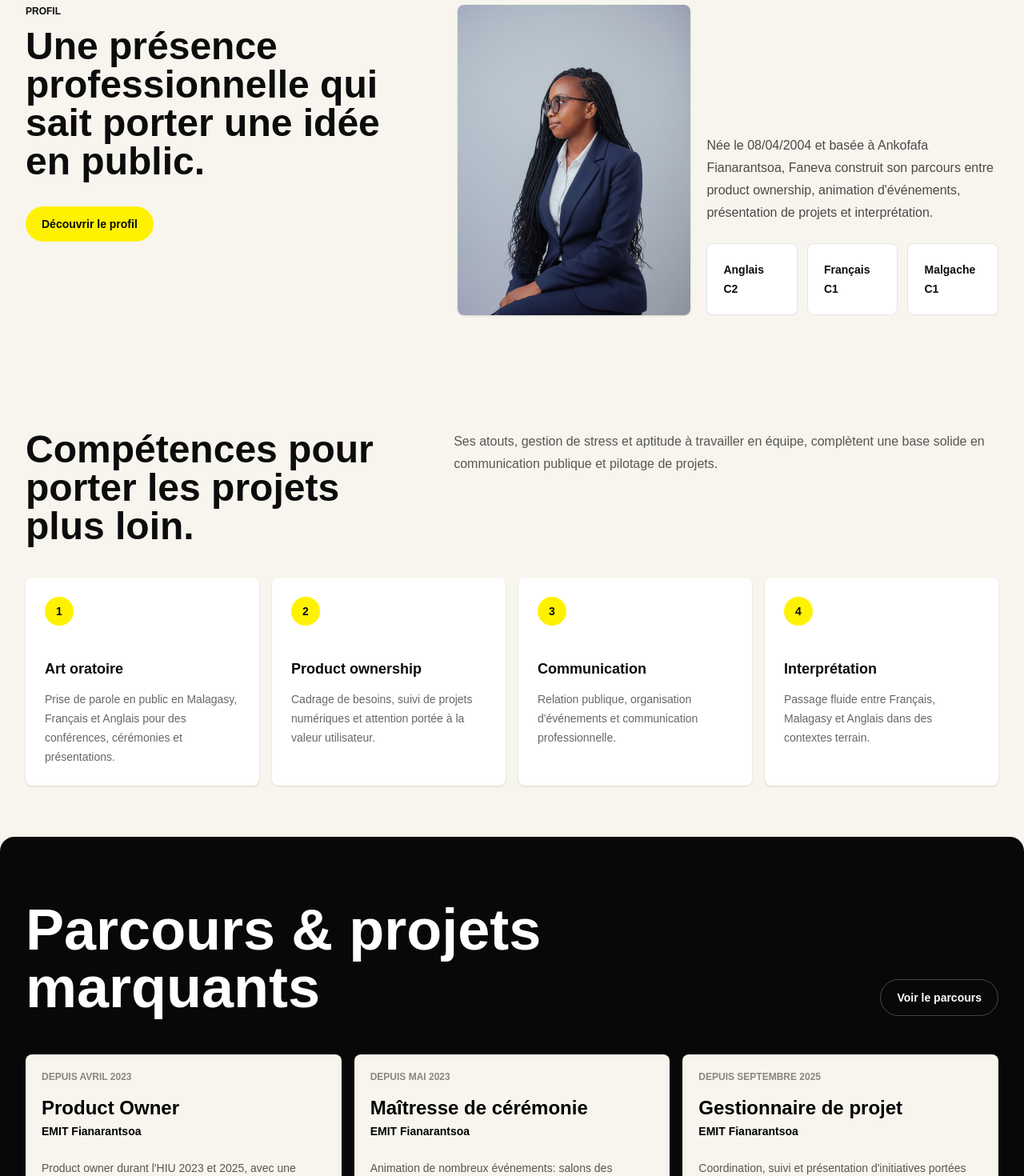
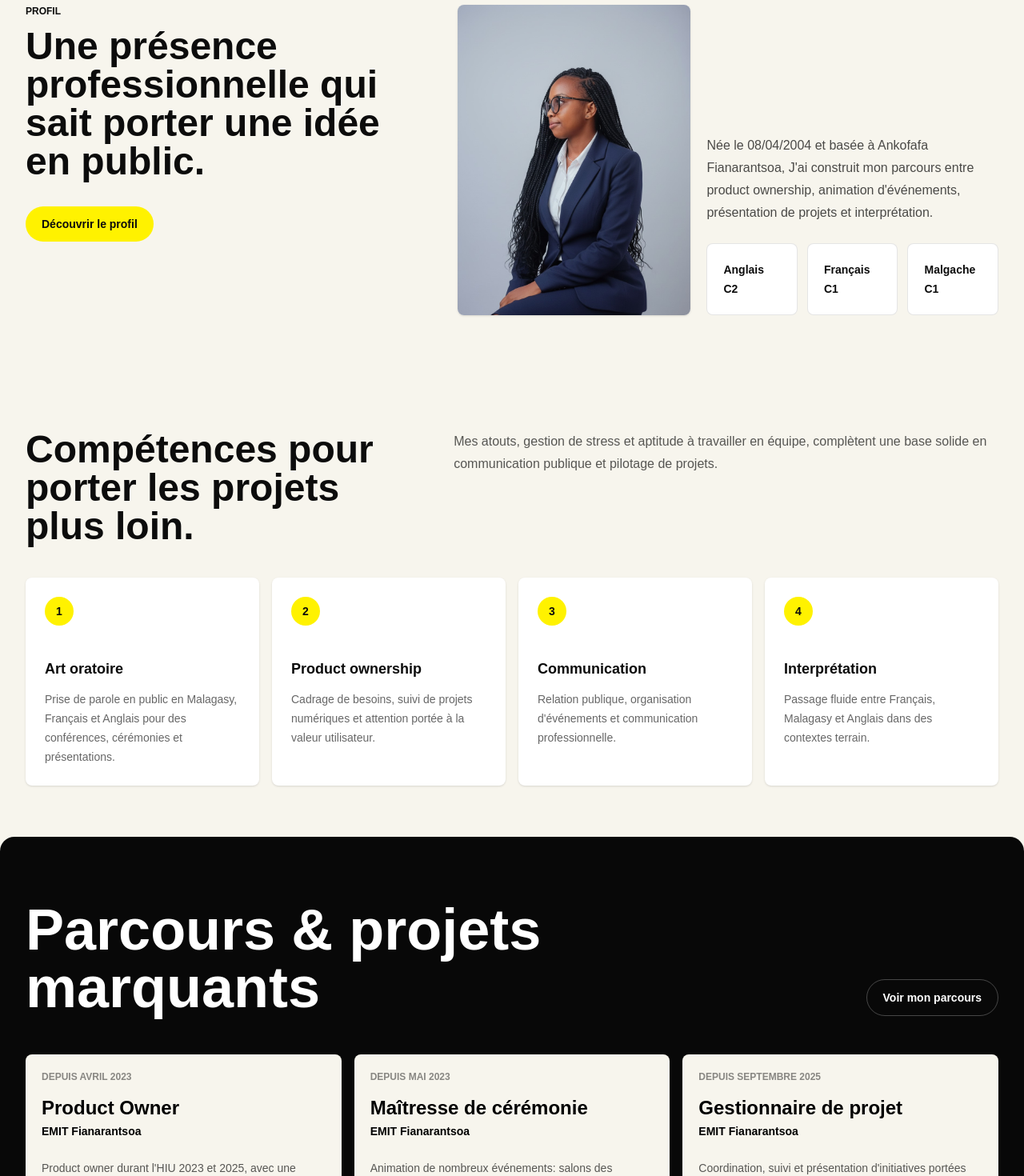
Before and after one commit to HenriellaFaneva/portfolio, a Next.js app: page / in a window 1280 px wide. Shown: the part 1085-2555 px from the top of the page at 80% size. Built offline with nearby package versions, Linux system fonts and the light colour scheme.

Commit message:
portfolio refactor content

```diff
--- a/app/page.tsx
+++ b/app/page.tsx
@@ -81,8 +81,8 @@ export default function Home() {
           </div>
           <div className="self-end">
             <p className="max-w-2xl text-base leading-7 text-black/70">
-              Née le {person.birthDate} et basée à {person.location}, Faneva
-              construit son parcours entre product ownership, animation
+              Née le {person.birthDate} et basée à {person.location}, J'ai
+              construit mon parcours entre product ownership, animation
               d&apos;événements, présentation de projets et interprétation.
             </p>
             <div className="mt-6 grid gap-3 sm:grid-cols-3">
@@ -105,7 +105,7 @@ export default function Home() {
             Compétences pour porter les projets plus loin.
           </h2>
           <p className="max-w-2xl text-base leading-7 text-black/65">
-            Ses atouts, gestion de stress et aptitude à travailler en équipe,
+            Mes atouts, gestion de stress et aptitude à travailler en équipe,
             complètent une base solide en communication publique et pilotage de
             projets.
           </p>
@@ -138,7 +138,7 @@ export default function Home() {
               href="/parcours"
               className="w-fit rounded-full border border-white/25 px-5 py-3 text-sm font-bold text-white transition hover:border-[#fff200] hover:bg-[#fff200] hover:text-black"
             >
-              Voir le parcours
+              Voir mon parcours
             </Link>
           </div>
 
```
